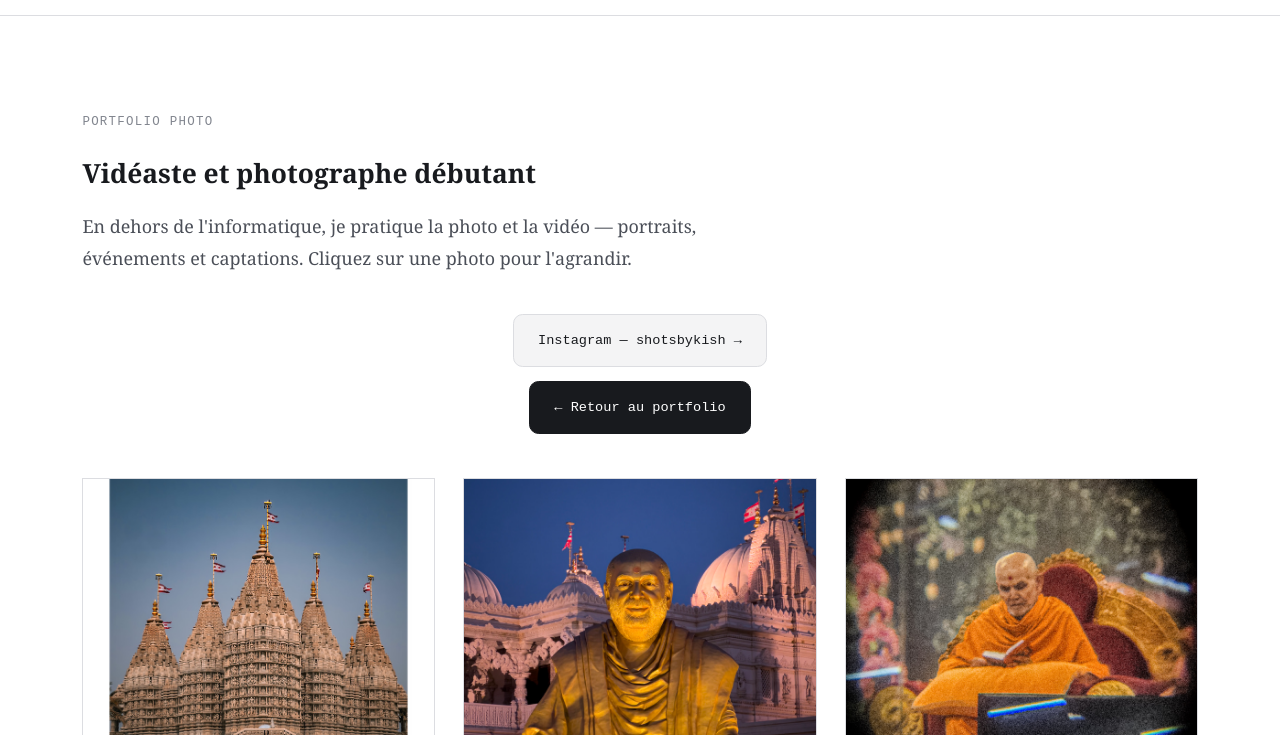
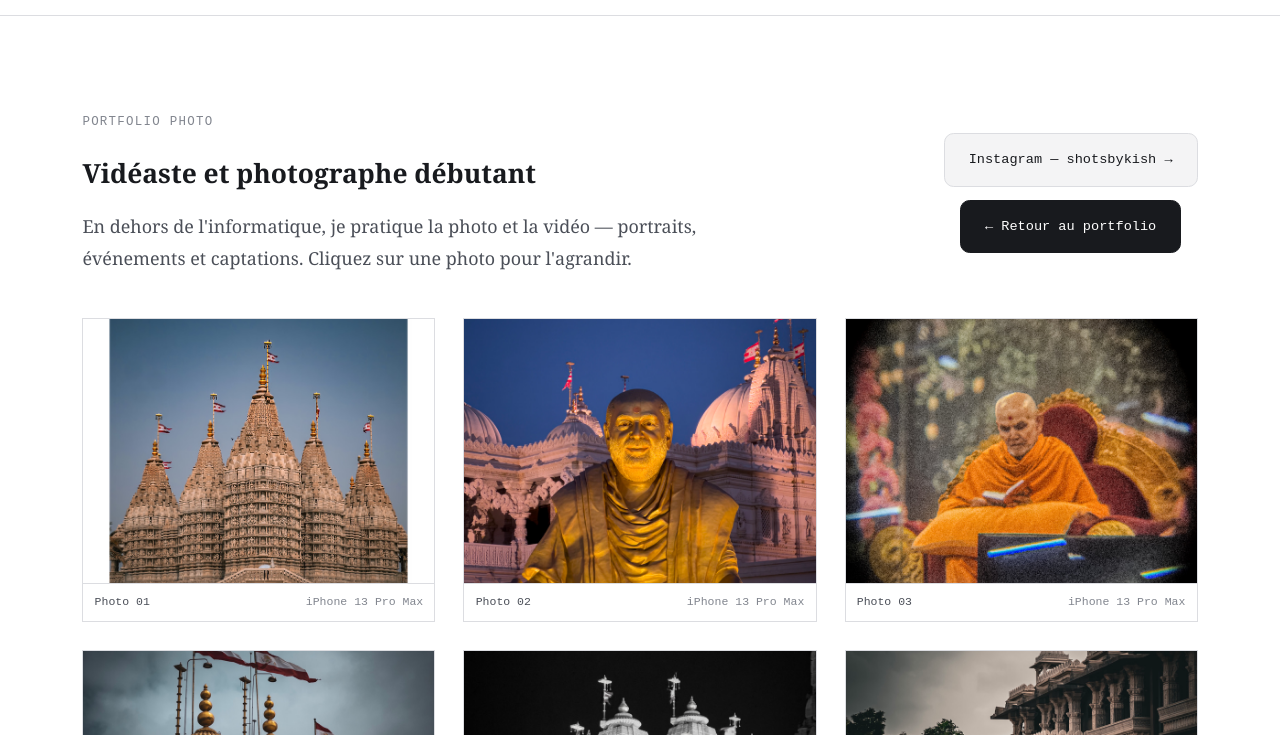
Before and after one commit to kishannnpatel/Portfolio-Final, a website: page Portfolio-Photo/galerie.html in a window 1280 px wide. Shown: the part 65-800 px from the top of the page. Drawn offline with Linux system fonts and the light colour scheme.

Commit message:
Merge remote-tracking branch 'github/main'

```diff
--- a/Portfolio-Photo/galerie.css
+++ b/Portfolio-Photo/galerie.css
@@ -1,13 +1,41 @@
 /* ---------- portfolio photo — galerie ---------- */
+
+.galerie-top{
+  display:flex;
+  align-items:center;
+  justify-content:space-between;
+  flex-wrap:wrap;
+  gap:2rem 3rem;
+}
+
+.galerie-heading{
+  flex:1 1 20rem;
+  min-width:20rem;
+}
+.galerie-heading h2{
+  font-size:1.65rem;
+  font-weight:700;
+  margin:0 0 .9rem;
+}
+.galerie-heading p.lede{
+  color:var(--ink-soft);
+  font-size:1.12rem;
+  max-width:44rem;
+  margin:0;
+}
 
 .galerie-actions{
   display:flex;
   flex-direction:column;
   align-items:center;
   gap:.85rem;
-  margin-top:1.9rem;
-  margin-inline:auto;
-  width:fit-content;
+  flex:0 0 auto;
+}
+
+@media (max-width:640px){
+  .galerie-top{flex-direction:column;align-items:flex-start;}
+  .galerie-heading{min-width:0;}
+  .galerie-actions{align-items:flex-start;margin-top:.5rem;}
 }
 
 .photo-grid{
--- a/Portfolio-Photo/galerie.html
+++ b/Portfolio-Photo/galerie.html
@@ -40,12 +40,16 @@
 <main>
   <section id="galerie" style="border-top:none;">
     <div class="wrap">
+      <div class="galerie-top">
+        <div class="galerie-heading">
           <div class="section-label">Portfolio photo</div>
           <h2>Vidéaste et photographe débutant</h2>
           <p class="lede">En dehors de l'informatique, je pratique la photo et la vidéo — portraits, événements et captations. Cliquez sur une photo pour l'agrandir.</p>
+        </div>
         <div class="galerie-actions">
           <a class="btn" href="https://www.instagram.com/shotsbykish/" target="_blank" rel="noopener noreferrer">Instagram — shotsbykish →</a>
           <a class="btn btn-primary" href="../index.html">← Retour au portfolio</a>
+        </div>
       </div>
 
       <div class="photo-grid">
```
Lines whose indentation alone changed are shown as unchanged.
